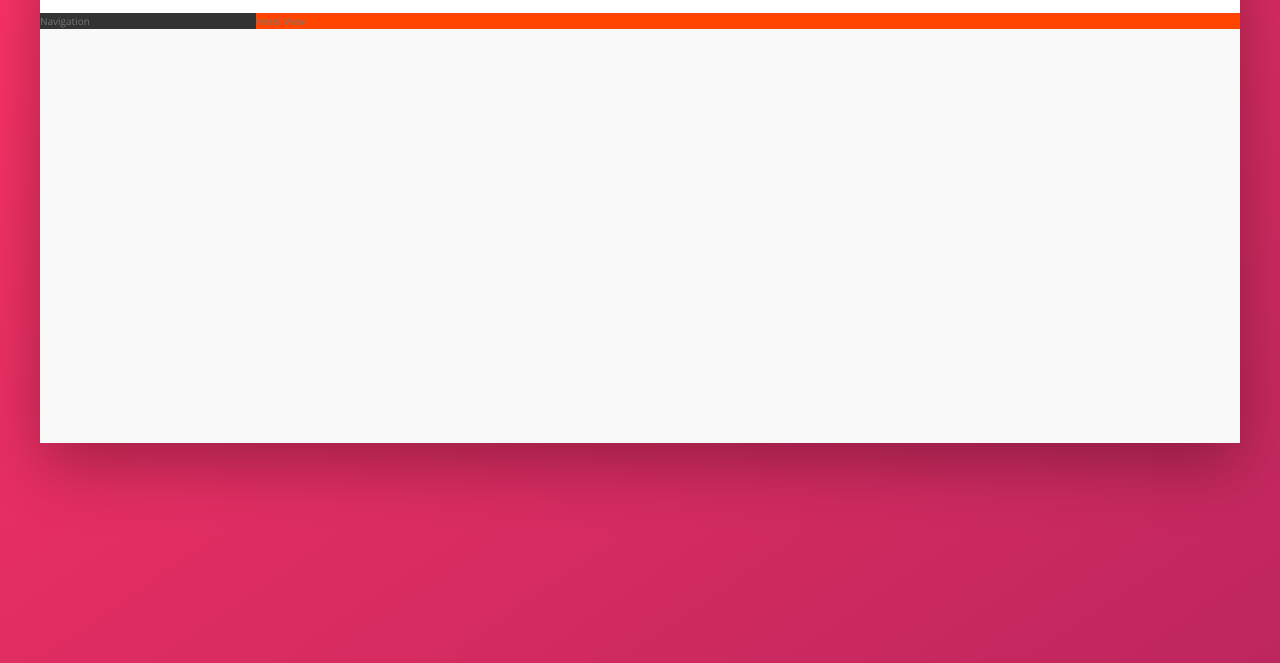
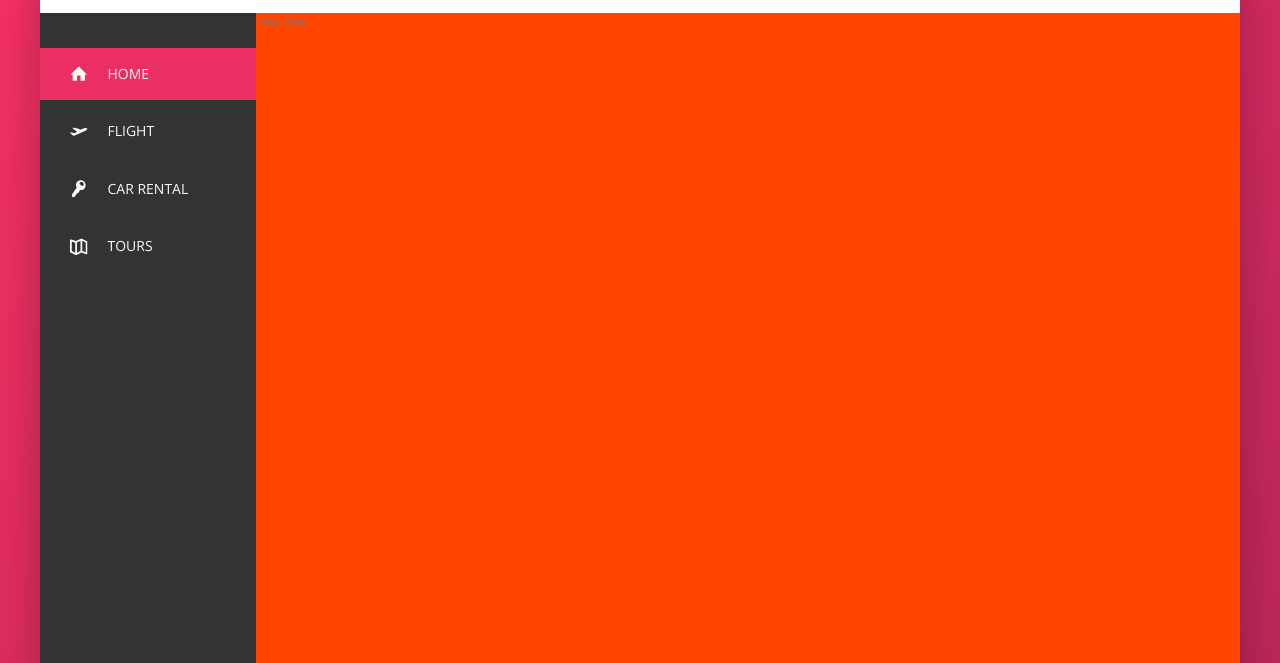
Before and after one commit to iamsaikatrahman/landing-page-trillo-app, a website: page index.html in a window 1280 px wide. Shown: the part 137-800 px from the top of the page. Drawn offline with nearby package versions, Linux system fonts and the light colour scheme.

Commit message:
Building the Navigation-Done

```diff
--- a/index.html
+++ b/index.html
@@ -46,7 +46,43 @@
         </header>
         <div class="content">
             <nav class="sidebar">
-                Navigation
+                <ul class="side-nav">
+                    <li class="side-nav__item side-nav__item--active">
+                        <a href="#" class="side-nav__link">
+                            <svg class="side-nav__icon">
+                                <use xlink:href="img/sprite.svg#icon-home"></use>
+                            </svg>
+                            <span>Home</span>
+                        </a>
+                    </li>
+                    <li class="side-nav__item">
+                        <a href="#" class="side-nav__link">
+                            <svg class="side-nav__icon">
+                                <use xlink:href="img/sprite.svg#icon-aircraft-take-off"></use>
+                            </svg>
+                            <span>Flight</span>
+                        </a>
+                    </li>
+                    <li class="side-nav__item">
+                        <a href="#" class="side-nav__link">
+                            <svg class="side-nav__icon">
+                                <use xlink:href="img/sprite.svg#icon-key"></use>
+                            </svg>
+                            <span>Car rental</span>
+                        </a>
+                    </li>
+                    <li class="side-nav__item">
+                        <a href="#" class="side-nav__link">
+                            <svg class="side-nav__icon">
+                                <use xlink:href="img/sprite.svg#icon-map"></use>
+                            </svg>
+                            <span>Tours</span>
+                        </a>
+                    </li>
+                </ul>
+                <div class="legal">
+                    &copy; 2022 by Trillo. All rights reserved.
+                </div>
             </nav>
             <main class="hotel-view">
                 Hotel View
--- a/sass/_components.scss
+++ b/sass/_components.scss
@@ -103,3 +103,65 @@
     border-radius: 50%;
   }
 }
+
+/////////////////////////////////
+//// SIDE NAVIGATION
+.side-nav {
+  font-size: 1.4rem;
+  list-style: none;
+  margin-top: 3.5rem;
+  &__item {
+    position: relative;
+    &:not(:last-child) {
+      margin-bottom: 0.5rem;
+    }
+  }
+  &__item::before {
+    content: "";
+    position: absolute;
+    top: 0;
+    left: 0;
+    height: 100%;
+    width: 3px;
+    background-color: var(--color-primary);
+    transform: scaleY(0);
+    transition: transform 0.2s, width 0.4s cubic-bezier(1, 0, 0, 1) 0.2s,
+      background-color 0.1s;
+  }
+
+  &__item:hover::before,
+  &__item--active::before {
+    transform: scaleY(1);
+    width: 100%;
+  }
+  &__item:active::before {
+    background-color: var(--color-primary-light);
+  }
+  &__link:link,
+  &__link:visited {
+    color: var(--color-grey-light-1);
+    text-decoration: none;
+    text-transform: uppercase;
+    display: block;
+    padding: 1.5rem 3rem;
+    position: relative;
+    z-index: 10;
+    display: flex;
+    align-items: center;
+  }
+  &__icon {
+    width: 1.75rem;
+    height: 1.75rem;
+    margin-right: 2rem;
+    fill: currentColor;
+  }
+}
+
+/////////////////////////////////
+//// LEGAL TEXT
+.legal {
+  font-size: 1.2rem;
+  color: var(--color-grey-light-4);
+  text-align: center;
+  padding: 2.5rem;
+}
--- a/sass/_layout.scss
+++ b/sass/_layout.scss
@@ -23,10 +23,14 @@
 .sidebar {
   background-color: var(--color-grey-dark-1);
   flex: 0 0 18%;
+  display: flex;
+  flex-direction: column;
+  justify-content: space-between;
 }
 
 .hotel-view {
   background-color: #fff;
   background-color: orangered;
   flex: 1;
+  height: 80rem;
 }
```
Also changed, not shown: css/style.css.
